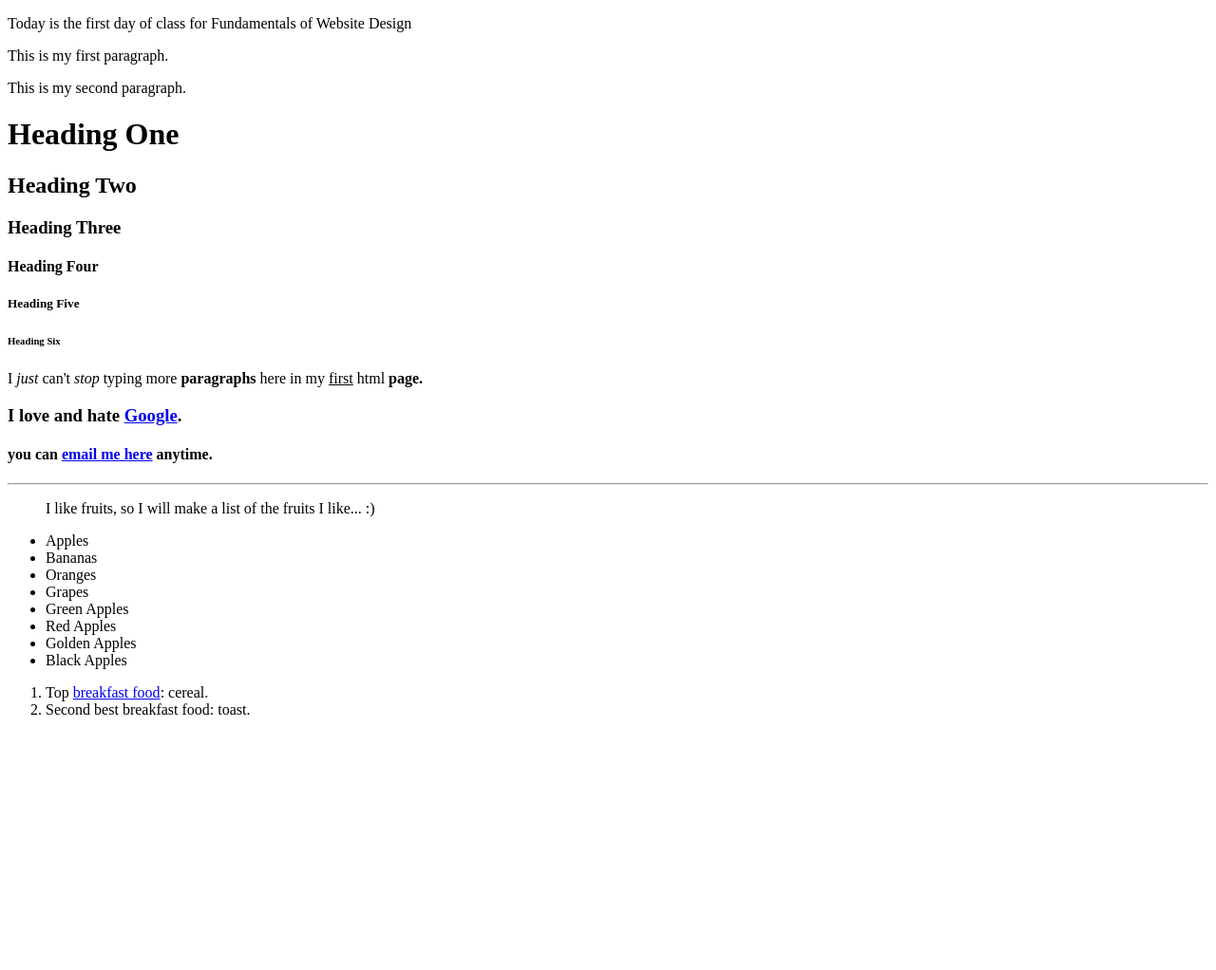
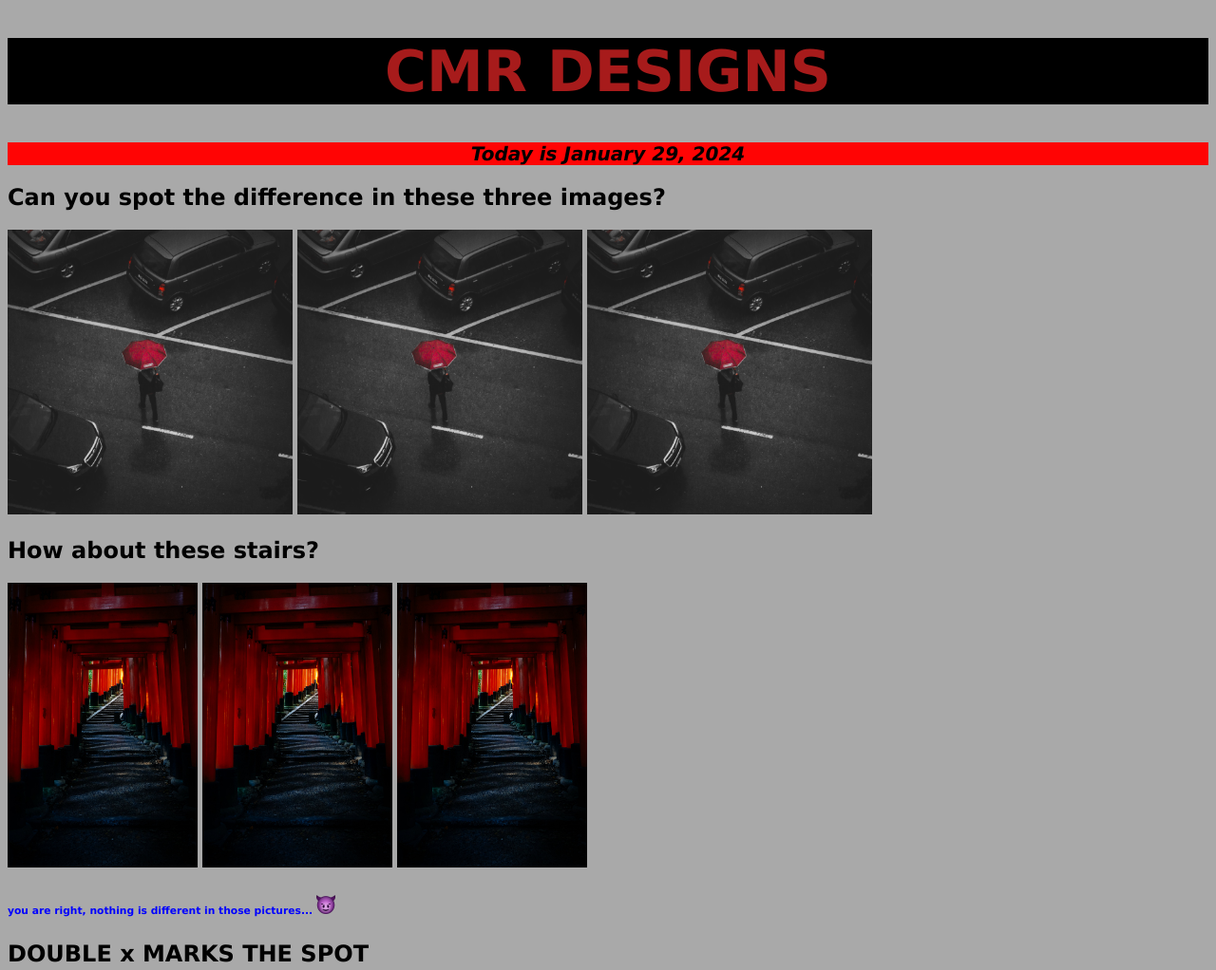
Before and after one commit to cmrivera29/cmrdesigns, a plain HTML site: page index.html in a window 1280 px wide. Shown: the top 1022 px of the page at 95% size. Before the commit the page ends 800 px from the top, so only its background shows below. Drawn offline with Linux system fonts and the light colour scheme.

Commit message:
Add files via upload

```diff
--- a/index.html
+++ b/index.html
@@ -1,20 +1,36 @@
 <!DOCTYPE html>
 <html>
     <head>
-<title>My first page <b>yeah!</b></title>
+<title>My first page Yahoo!</title>
+<link rel="stylesheet" href="style.css"
     </head>
 
     <body>
-        <p>Today is the first day of class for Fundamentals of Website Design</p>
-        <P>This is my first paragraph.</P>
-        <p>This is my second paragraph.</p>
-        <h1>Heading One</h1>
-        <h2>Heading Two</h2>
-        <H3>Heading Three</H3>
-        <h4>Heading Four</h4>
-        <H5>Heading Five</H5>
-        <H6>Heading Six</H6>
-        <P>I <em>just</em> can't <i>stop</i> typing more <b>paragraphs</b> here in my <u>first</u> html <strong>page.</strong></P>
+        <h1>CMR DESIGNS</h1>
+        <p>Today is January 29, 2024</p>
+
+        <h2>Can you spot the difference in these three images?</h2>
+
+
+        <img src="images/red.1.jpg" height="300px" alt="Rainy day in NY with red umbrella">
+        <img src="images/red.1.jpg" height="300px" alt="Rainy day in NY with red umbrella">
+        <img src="images/red.1.jpg" height="300px" alt="Rainy day in NY with red umbrella">
+
+
+        <h2>How about these stairs?</h2>
+        <img src="images/red.2.jpg" height="300px" alt="red stair">
+        <img src="images/red.2.jpg" height="300px" alt="red stair">
+        <img src="images/red.2.jpg" height="300px" alt="red stair">
+
+        <h6>you are right, nothing is different in those pictures... <img src="images/Devil Emoji [Download iPhone Emojis].png" height="20px"></h6>
+
+
+
+        <h2>DOUBLE x MARKS THE SPOT</h2>
+        <img src="images/red.3.jpg" height="300px" alt="person with red hood and mask">
+
+
+        <P>I <em>getting</em>ready<i>to</i>eat some<u></u><b>pancakes</b></u> html <strong>page.</strong></P>
 
         <h3>I love and hate <a href="http://google.com">Google</a>.</h3>
         <h4>you can <a href="mailto:crivera75@fordham.edu">email me here</a> anytime.</h4>
@@ -22,15 +38,15 @@
         <hr><!-- hr is for horizontal rule-->
 <!--this is a comment for myself. ul id got unordered list-->
         <ul>
-        <p>I like fruits, so I will make a list of the fruits I like... :)</p>
-            <li>Apples</li>
-            <li>Bananas</li>
-            <li>Oranges</li>
+        <p>I like several colors</p>
+            <li>Red</li>
+            <li>Black</li>
+            <li>Orange</li>
             <li>Grapes</li>
-            <li>Green Apples</li>
-            <li>Red Apples</li>
-            <li>Golden Apples</li>
-            <li>Black Apples</li>
+            <li>Banana</li>
+            <li>and</li>
+            <li>olives</li>
+            <li>yes, those are all colors</li>
 <!--ol is for ordered lists-->
         </ul>
 
--- /dev/null
+++ b/style.css
@@ -0,0 +1,81 @@
+body {
+    font-family: Verdana, Geneva, Tahoma, sans-serif;
+    background-color: darkgray;
+
+    /*THIS IS A NOTE TO MYSELF*/
+}
+
+
+h1{
+    color: rgb(167, 27, 27);
+    font-size: 60px;
+    background-color: black;
+    text-align: center;
+}
+p {
+    font-size: 20px;
+    font-weight: bold;
+    font-style: italic;
+    color: rgb(0, 0, 0);
+    background-color: rgb(255, 4, 4);
+    text-align: center;
+}
+
+h3 {
+
+    color: brown;
+}
+
+h4 {
+
+    color: blueviolet;
+}
+
+h5 {
+
+    color: chocolate;
+
+}
+
+h6 {
+
+    color: blue;
+}
+
+a{
+
+    color: orange;
+    text-decoration: none;
+}
+
+a:hover {
+
+    color:peru
+    text-decoration: underline;
+}
+
+a:visited {
+    color: darkgray;
+}
+
+a:visited:hover {
+    color:black
+
+}
+hr {
+    border-top: 5px; dotted color
+    border-bottom: none;
+}
+
+ul {
+
+    list-style-type:none;
+    color: blueviolet;
+}
+ul li {
+    display: inline
+}
+
+ol li {
+    font-size: 14px;
+}
```
Also changed, not shown: images/Devil Emoji [Download iPhone Emojis].png (added), images/red.1.jpg (added), images/red.2.jpg (added), images/red.3.jpg (added).
